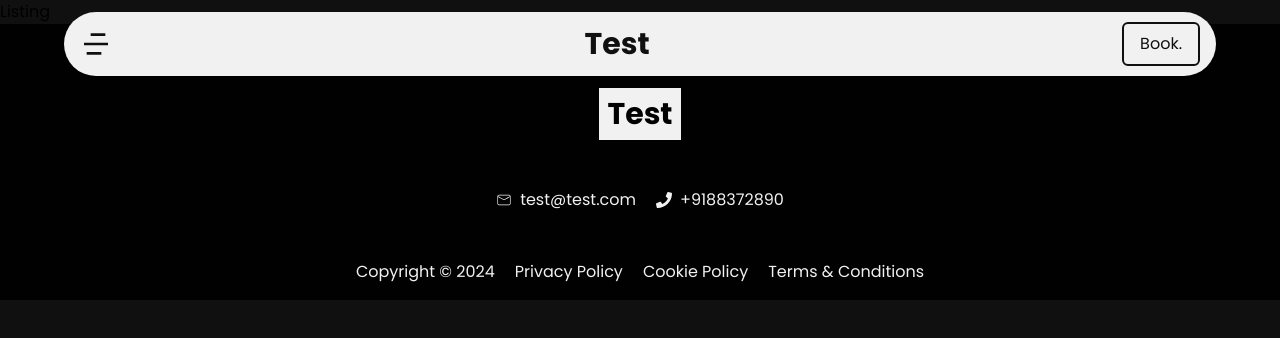
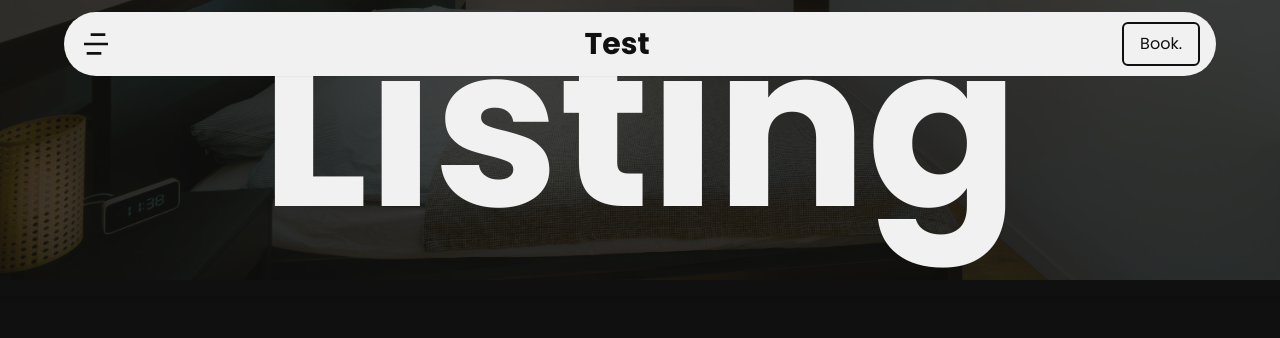
Before and after one commit to Verifieddanny/rentals, a Next.js app: page /listing in a window 1280 px wide. Shown: the top 338 px of the page. Built offline with nearby package versions, Linux system fonts and the light colour scheme.

Commit message:
[Feat: added more section]

```diff
--- a/app/layout.tsx
+++ b/app/layout.tsx
@@ -52,7 +52,8 @@ export default function RootLayout({
         </div>
 
         {children}
-        <Footer/>
+
+        {/* <Footer/> */}
       </body>
     </html>
   );
--- a/app/listing/page.tsx
+++ b/app/listing/page.tsx
@@ -1,8 +1,27 @@
+import Image from 'next/image'
 import React from 'react'
 
 function page() {
   return (
-    <div>Listing</div>
+    <>
+       <div className="fixed top-0 inset-0 z-0">
+        <Image
+          src="/assets/listing.jpg"
+          alt="airbnb background"
+          quality={80}
+        //   fill
+          width={1200}
+          height={1200}
+          style={{
+            objectFit: 'cover',
+            objectPosition: 'bottom center',
+          }}
+          className="opacity-20 w-screen h-[35dvh]"
+          priority
+        />
+        <p className='text-[14rem] relative -top-[20rem] shadow-md font-bold text-[#f1f1f1] text-center'>Listing</p>
+      </div>
+    </>
   )
 }
 
```
Also changed, not shown: public/assets/listing.jpg (added), public/assets/listing.webp (added).
